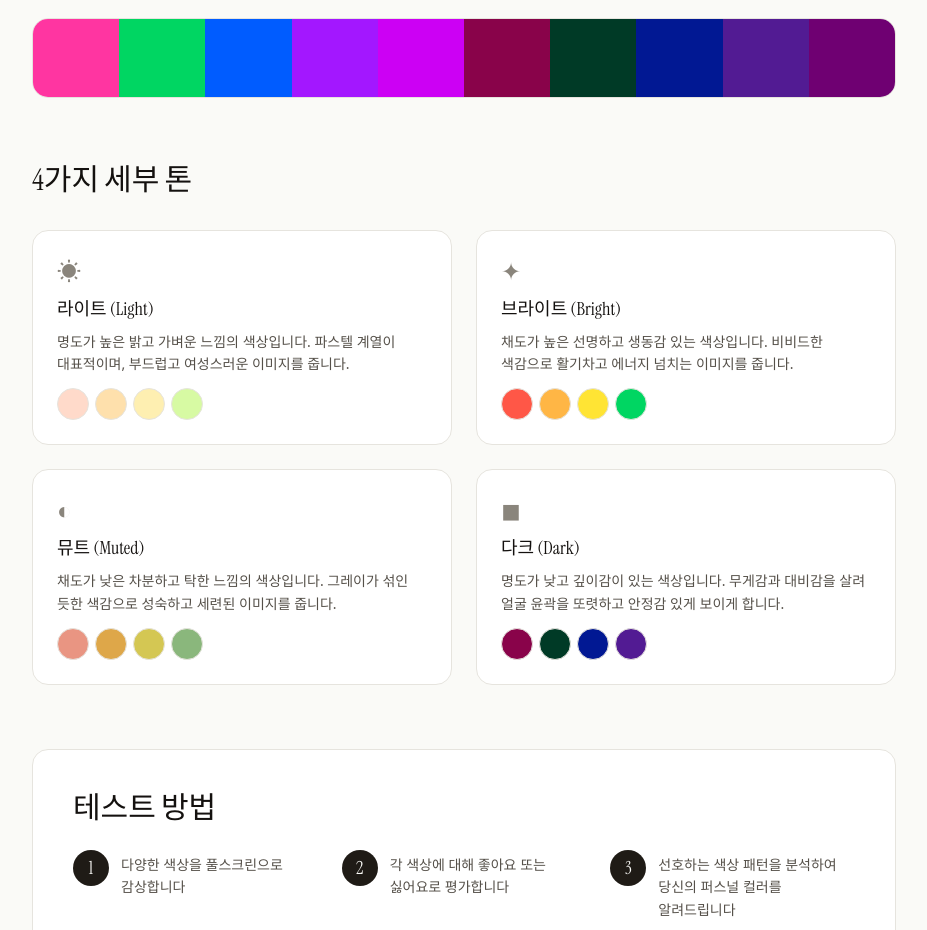
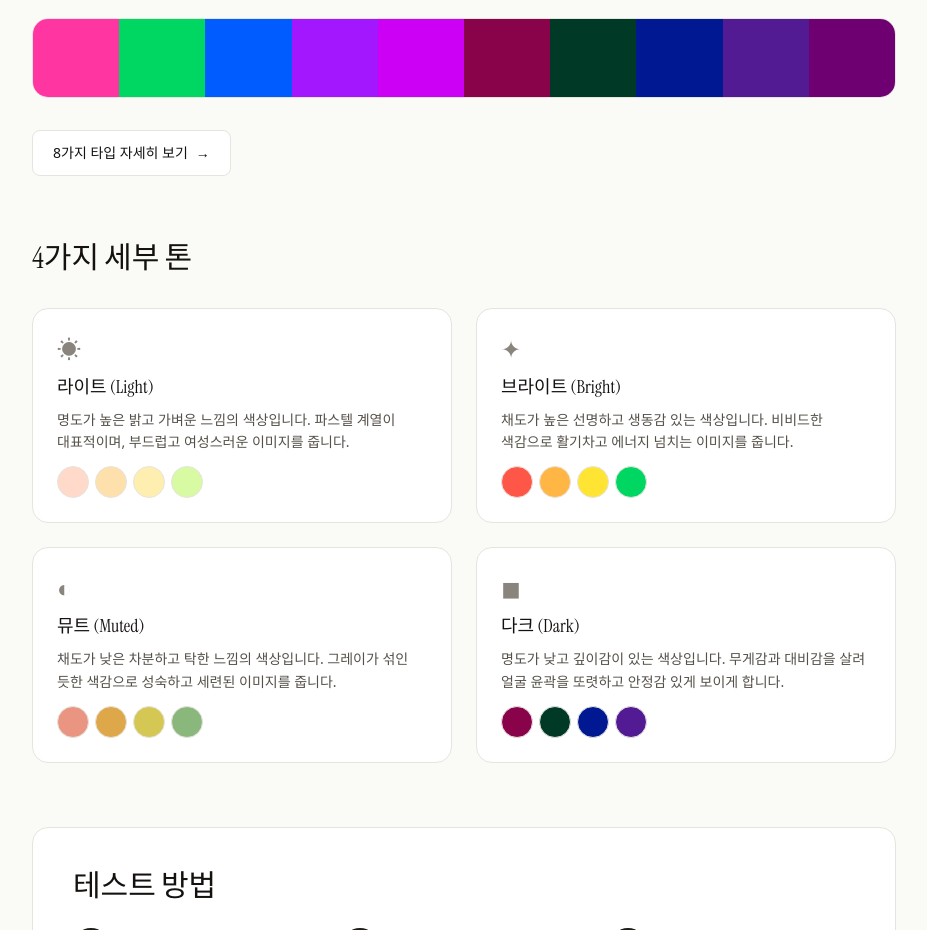
Before and after one commit to sadie100/personal-color-test, a React (Vite) app: page /about in a window 1280 px wide. Shown: the part 2300-3230 px from the top of the page, without its empty margins (176-1103 px from the left). Built offline with nearby package versions, Linux system fonts and the light colour scheme; a web font is replaced by a local one.

Commit message:
feat: about 페이지에서 타입 페이지로 넘어가는 버튼 구현

```diff
--- a/src/App.tsx
+++ b/src/App.tsx
@@ -255,7 +255,10 @@ function App() {
           path="/"
           element={<Home onStart={handleStartTest} lang={lang} onAbout={() => navigate("/about")} />}
         />
-        <Route path="/about" element={<About lang={lang} onStart={handleStartTest} />} />
+        <Route
+          path="/about"
+          element={<About lang={lang} onStart={handleStartTest} onTypes={() => navigate("/types")} />}
+        />
         <Route path="/types" element={<ColorTypes lang={lang} />} />
         <Route path="/types/:typeId" element={<ColorTypeDetail lang={lang} />} />
         <Route
--- a/src/i18n/translations.ts
+++ b/src/i18n/translations.ts
@@ -189,6 +189,7 @@ const ko: TranslationSchema = {
         title: "겨울 (Winter)",
         desc: "차갑고 선명한 색감이 특징입니다. 순백, 블랙, 로열블루, 마젠타 등 강렬하고 대비가 뚜렷한 색상이 어울리며, 피부가 하얗거나 깊은 쿨톤을 가진 분들에게 잘 맞습니다.",
       },
+      seeAllTypes: "8가지 타입 자세히 보기",
     },
     tones: {
       title: "4가지 세부 톤",
@@ -582,6 +583,7 @@ const en: TranslationSchema = {
         title: "Winter",
         desc: "Characterized by cool and vivid colors. Pure white, black, royal blue, and magenta — bold, high-contrast colors. Best suited for those with a fair or deep cool undertone.",
       },
+      seeAllTypes: "Explore all 8 types",
     },
     tones: {
       title: "4 Detail Tones",
--- a/src/pages/About.tsx
+++ b/src/pages/About.tsx
@@ -6,6 +6,7 @@ import type { AboutSeasonSlug, AboutToneSlug, Lang, PersonalColorType } from "..
 interface AboutProps {
   lang: Lang;
   onStart: () => void;
+  onTypes: () => void;
 }
 
 interface SeasonSectionItem {
@@ -33,7 +34,7 @@ const toneItems: ReadonlyArray<ToneItem> = [
   { slug: "dark", sampleKey: "Winter Dark", icon: "◼" },
 ];
 
-export const About = ({ lang, onStart }: AboutProps) => {
+export const About = ({ lang, onStart, onTypes }: AboutProps) => {
   const t = translations[lang];
 
   return (
@@ -102,6 +103,20 @@ export const About = ({ lang, onStart }: AboutProps) => {
               );
             })}
           </div>
+          <div className="mt-8">
+            <button
+              onClick={onTypes}
+              className="group inline-flex cursor-pointer items-center gap-2 rounded-lg border border-hairline bg-surface px-5 py-3 text-sm font-medium text-ink transition-colors hover:bg-hairline/40"
+            >
+              {t.about.seasons.seeAllTypes}
+              <span
+                className="transition-transform group-hover:translate-x-0.5"
+                aria-hidden
+              >
+                →
+              </span>
+            </button>
+          </div>
         </section>
 
         <section>
--- a/src/types.ts
+++ b/src/types.ts
@@ -273,6 +273,7 @@ export interface AboutSeasonsCopy {
   summer: AboutSectionCopy;
   autumn: AboutSectionCopy;
   winter: AboutSectionCopy;
+  seeAllTypes: string;
 }
 
 export interface AboutTonesCopy {
```
